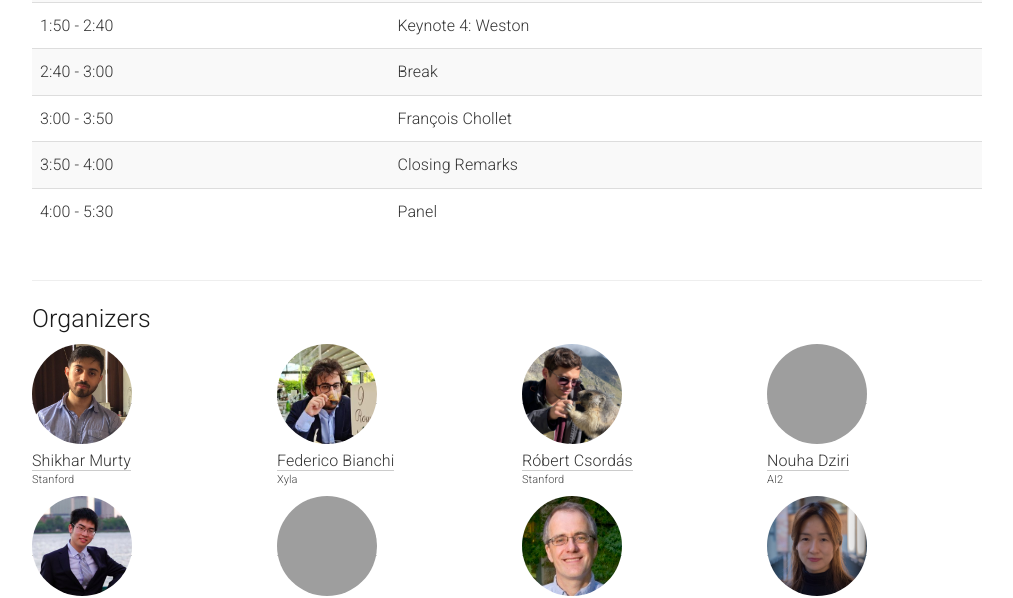
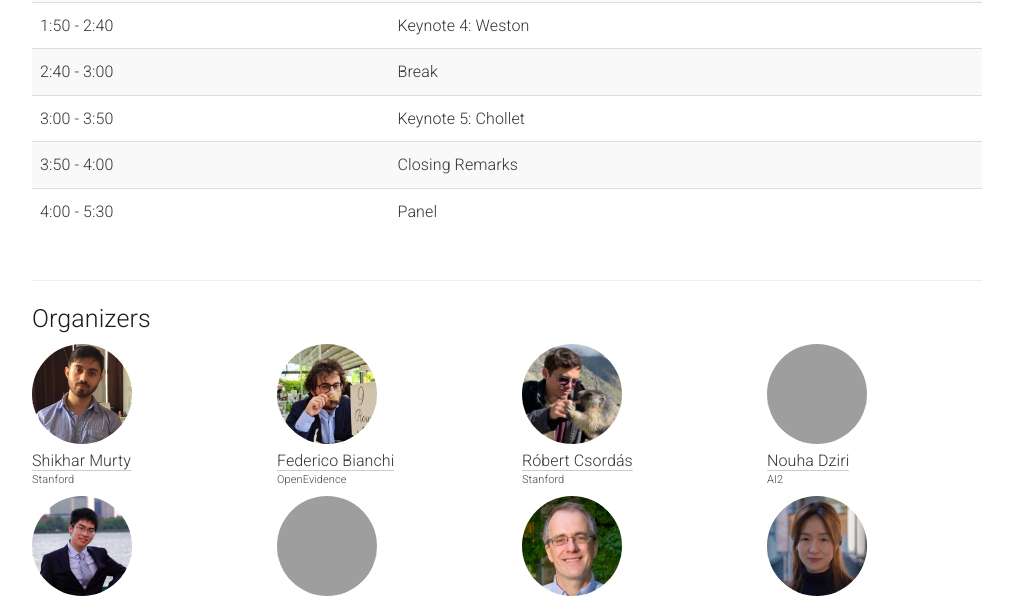
Before and after one commit to s2r-at-scale-workshop/s2r-at-scale-workshop.github.io, a Jekyll site: the page built from _pages/home.md, in a window 1280 px wide and 900 px high, scrolled down 2120 px, cut to the strip 205-803 px from the top of the window. Shown: the whole strip, without its empty margins (133-1146 px from the left). Built offline with Jekyll 4.4.1, drawn with Linux system fonts in a browser that asks for light colours; grey boxes are pictures that could not be loaded.

Commit message:
new website

```diff
--- a/_pages/home.md
+++ b/_pages/home.md
@@ -275,7 +275,7 @@ acknowledgements: ""
         </tr>
         <tr>
           <td>3:00 - 3:50</td>
-          <td>François Chollet</td>
+          <td>Keynote 5: Chollet</td>
         </tr>
         <tr>
           <td>3:50 - 4:00</td>
@@ -314,7 +314,7 @@ acknowledgements: ""
     </a>
     <div class="people-name">
       <a href="https://federicobianchi.io/">Federico Bianchi</a>
-      <h6>Xyla</h6>
+      <h6>OpenEvidence</h6>
     </div>
   </div>
   <div class="col-xs-6 col-lg-3">
```
